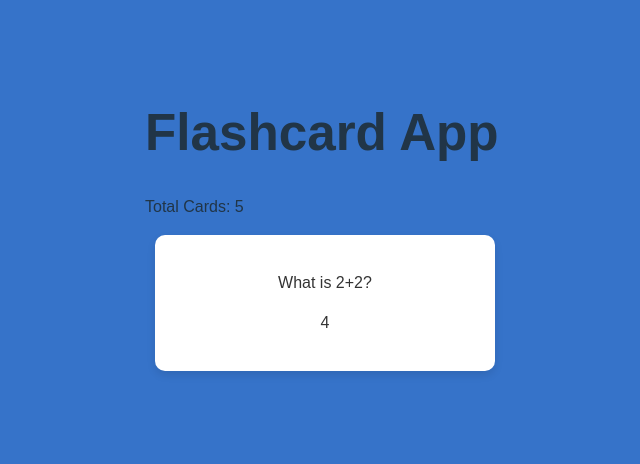
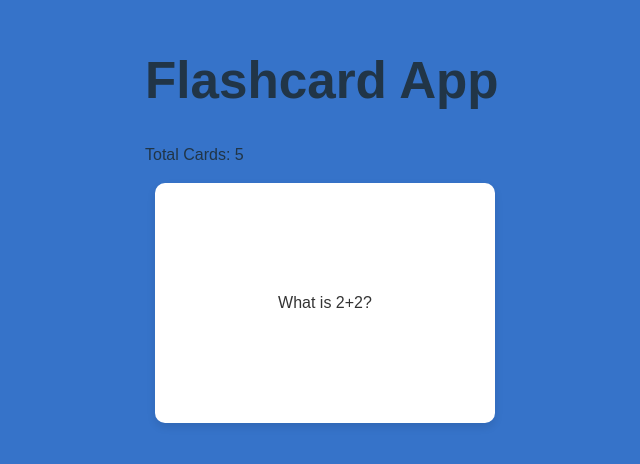
Before and after one commit to Fred56733/Flashcards, a React (Vite) app: page / in a window 1280 px wide. Shown: the part 174-638 px from the top of the page, without its empty margins (315-955 px from the left). Built offline with nearby package versions, Linux system fonts and the light colour scheme.

Commit message:
added flipping of flashcard and fixed styling

```diff
--- a/src/App.css
+++ b/src/App.css
@@ -1,5 +1,3 @@
-/* App.css */
-
 body {
   font-family: Arial, sans-serif;
   margin: 0;
@@ -11,20 +9,27 @@ body {
   background-color: hsl(215, 58%, 50%);
 }
 
+.flashcard-container {
+  perspective: 1000px;
+}
+
 .flashcard {
   background-color: #fff;
   border-radius: 10px;
   box-shadow: 0 4px 8px rgba(0, 0, 0, 0.1);
   width: 300px;
   max-width: 100%;
+  height: 200px;
   padding: 20px;
   margin: 10px;
   text-align: center;
-  transition: transform 0.3s ease;
+  position: relative;
+  transform-style: preserve-3d;
+  transition: transform 0.8s;
 }
 
-.flashcard:hover {
-  transform: scale(1.05);
+.flashcard.flipped {
+  transform: rotateY(180deg);
 }
 
 .flashcard h2 {
@@ -35,6 +40,27 @@ body {
 .flashcard p {
   font-size: 1em;
   color: #333;
+  display: flex;
+  justify-content: center;
+  align-items: center;
+  height: 100%;
+  margin: 0;
+}
+
+.flashcard-front, .flashcard-back {
+  width: 100%;
+  height: 100%;
+  position: absolute;
+  top: 0;
+  left: 0;
+  backface-visibility: hidden;
+  display: flex;
+  justify-content: center;
+  align-items: center;
+}
+
+.flashcard-back {
+  transform: rotateY(180deg);
 }
 
 @media (max-width: 600px) {
```
